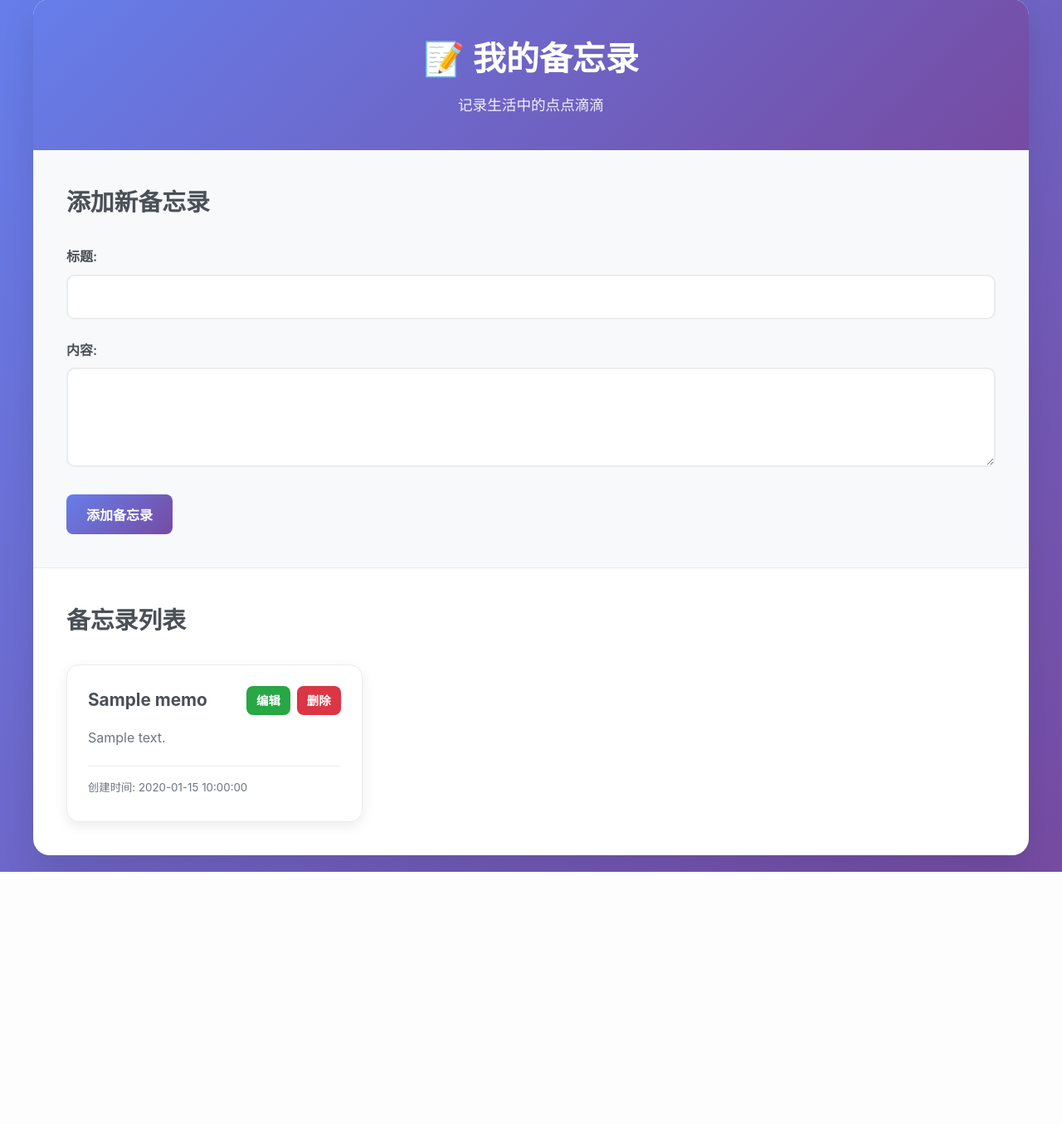
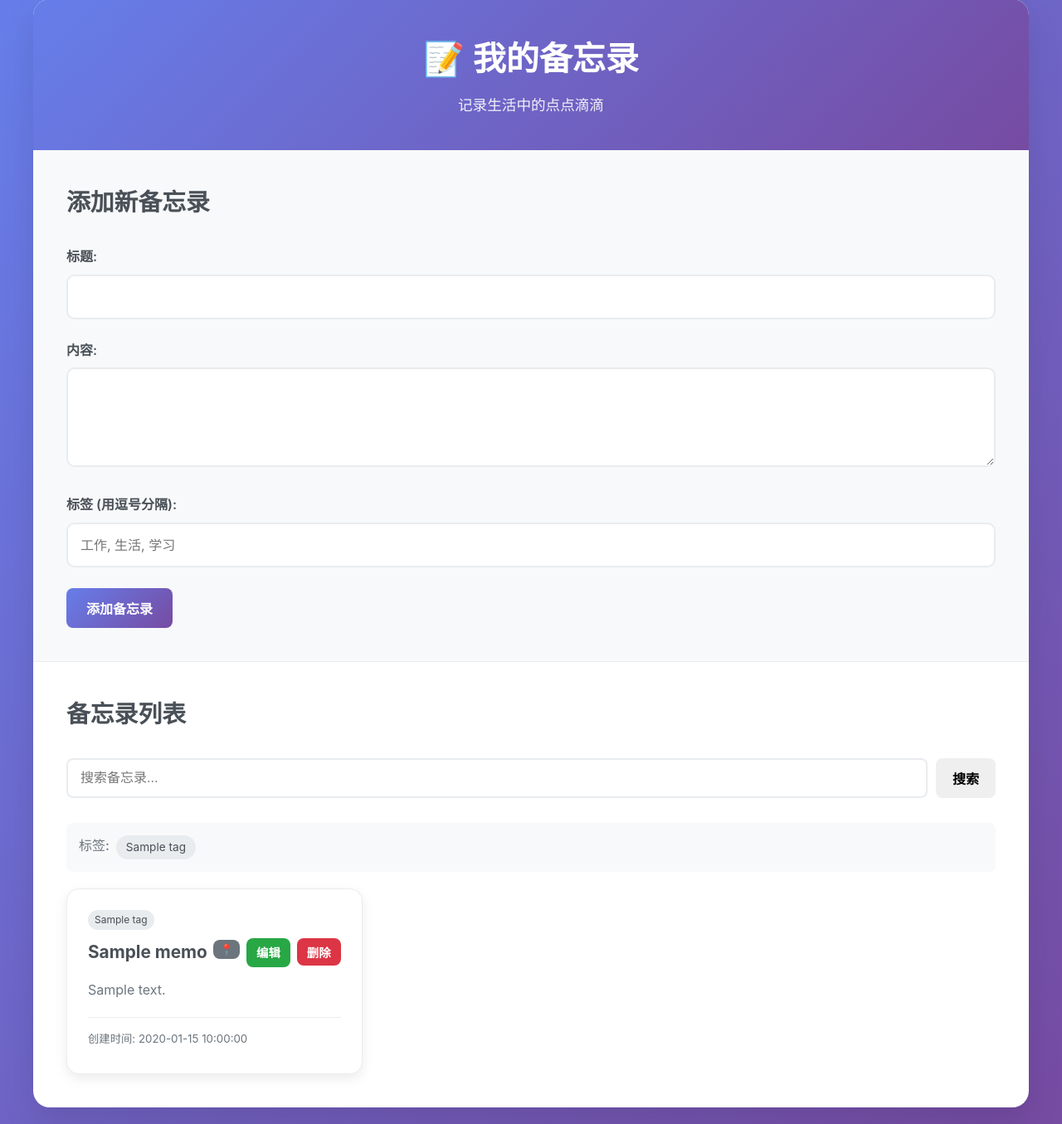
Before and after one commit to qrx-joe/note, a Flask app: template templates/index.html in a window 1280 px wide. Shown: the part 21-1376 px from the top of the page at 83% size. Before the commit the page ends 1072 px from the top, so only its background shows below. Run offline with Flask 3, Linux system fonts and the light colour scheme; the template is opened without the code that fills it: most values are stand-ins (such as "Sample title", 1, 10 or a date in 2020).

Commit message:
Add tags, search, pin, pagination and backup features

```diff
--- a/app.py
+++ b/app.py
@@ -1,12 +1,30 @@
 from flask import Flask, render_template, request, redirect, url_for, flash
 import json
 import os
+import uuid
+import msvcrt
+import shutil
 from datetime import datetime
 
 app = Flask(__name__)
-app.secret_key = 'your-secret-key-here'
+
+# 安全地生成 secret_key
+SECRET_KEY_FILE = '.secret_key'
+if os.path.exists(SECRET_KEY_FILE):
+    with open(SECRET_KEY_FILE, 'rb') as f:
+        app.secret_key = f.read()
+else:
+    app.secret_key = os.urandom(32)
+    with open(SECRET_KEY_FILE, 'wb') as f:
+        f.write(app.secret_key)
 
 DATA_FILE = 'memos.json'
+BACKUP_FILE = 'memos.json.bak'
+LOCK_FILE = 'memos.lock'
+
+def backup_data():
+    if os.path.exists(DATA_FILE):
+        shutil.copy2(DATA_FILE, BACKUP_FILE)
 
 def load_memos():
     if os.path.exists(DATA_FILE):
@@ -15,13 +33,55 @@ def load_memos():
     return []
 
 def save_memos(memos):
-    with open(DATA_FILE, 'w', encoding='utf-8') as f:
-        json.dump(memos, f, ensure_ascii=False, indent=2)
+    # 先备份
+    backup_data()
+    # 获取文件锁 (Windows)
+    lock_fd = None
+    try:
+        lock_fd = open(LOCK_FILE, 'w')
+        msvcrt.locking(lock_fd.fileno(), msvcrt.LK_LOCK, 1)
+        try:
+            with open(DATA_FILE, 'w', encoding='utf-8') as f:
+                json.dump(memos, f, ensure_ascii=False, indent=2)
+        finally:
+            msvcrt.locking(lock_fd.fileno(), msvcrt.LK_UNLCK, 1)
+    finally:
+        if lock_fd:
+            lock_fd.close()
 
 @app.route('/')
 def index():
     memos = load_memos()
-    return render_template('index.html', memos=memos)
+
+    # 置顶的放最前面
+    memos = sorted(memos, key=lambda m: (not m.get('pinned', False), m.get('created_at', '')), reverse=True)
+
+    # 搜索
+    q = request.args.get('q', '').strip()
+    if q:
+        q_lower = q.lower()
+        memos = [m for m in memos if q_lower in m.get('title', '').lower() or q_lower in m.get('content', '').lower()]
+
+    # 按标签筛选
+    tag = request.args.get('tag', '').strip()
+    if tag:
+        memos = [m for m in memos if tag in m.get('tags', [])]
+
+    # 分页
+    page = request.args.get('page', 1, type=int)
+    per_page = 10
+    total = len(memos)
+    memos_page = memos[(page-1)*per_page:page*per_page]
+    has_prev = page > 1
+    has_next = page * per_page < total
+
+    # 获取所有标签
+    all_tags = set()
+    for m in memos:
+        all_tags.update(m.get('tags', []))
+    all_tags = sorted(all_tags)
+
+    return render_template('index.html', memos=memos_page, search_query=q, page=page, has_prev=has_prev, has_next=has_next, current_tag=tag, all_tags=all_tags)
 
 @app.route('/add', methods=['POST'])
 def add_memo():
@@ -32,11 +92,16 @@ def add_memo():
         flash('标题和内容都不能为空！')
         return redirect(url_for('index'))
 
+    tags_raw = request.form.get('tags', '').strip()
+    tags = [t.strip() for t in tags_raw.split(',') if t.strip()]
+
     memos = load_memos()
     new_memo = {
-        'id': len(memos) + 1,
+        'id': str(uuid.uuid4()),
         'title': title,
         'content': content,
+        'tags': tags,
+        'pinned': False,
         'created_at': datetime.now().strftime('%Y-%m-%d %H:%M:%S'),
         'updated_at': datetime.now().strftime('%Y-%m-%d %H:%M:%S')
     }
@@ -46,7 +111,7 @@ def add_memo():
     flash('备忘录添加成功！')
     return redirect(url_for('index'))
 
-@app.route('/edit/<int:memo_id>', methods=['GET', 'POST'])
+@app.route('/edit/<memo_id>', methods=['GET', 'POST'])
 def edit_memo(memo_id):
     memos = load_memos()
     memo = next((m for m in memos if m['id'] == memo_id), None)
@@ -58,6 +123,8 @@ def edit_memo(memo_id):
     if request.method == 'POST':
         title = request.form.get('title', '').strip()
         content = request.form.get('content', '').strip()
+        tags_raw = request.form.get('tags', '').strip()
+        tags = [t.strip() for t in tags_raw.split(',') if t.strip()]
 
         if not title or not content:
             flash('标题和内容都不能为空！')
@@ -65,6 +132,7 @@ def edit_memo(memo_id):
 
         memo['title'] = title
         memo['content'] = content
+        memo['tags'] = tags
         memo['updated_at'] = datetime.now().strftime('%Y-%m-%d %H:%M:%S')
 
         save_memos(memos)
@@ -73,7 +141,7 @@ def edit_memo(memo_id):
 
     return render_template('edit.html', memo=memo)
 
-@app.route('/delete/<int:memo_id>')
+@app.route('/delete/<memo_id>', methods=['POST'])
 def delete_memo(memo_id):
     memos = load_memos()
     memos = [m for m in memos if m['id'] != memo_id]
@@ -81,5 +149,14 @@ def delete_memo(memo_id):
     flash('备忘录删除成功！')
     return redirect(url_for('index'))
 
+@app.route('/pin/<memo_id>', methods=['POST'])
+def pin_memo(memo_id):
+    memos = load_memos()
+    memo = next((m for m in memos if m['id'] == memo_id), None)
+    if memo:
+        memo['pinned'] = not memo.get('pinned', False)
+        save_memos(memos)
+    return redirect(url_for('index'))
+
 if __name__ == '__main__':
     app.run(debug=True)
--- a/static/style.css
+++ b/static/style.css
@@ -245,6 +245,133 @@ header p {
     justify-content: flex-start;
 }
 
+.search-form {
+    display: flex;
+    gap: 10px;
+    margin-bottom: 30px;
+}
+
+.search-form input {
+    flex: 1;
+    padding: 12px 15px;
+    border: 2px solid #e9ecef;
+    border-radius: 8px;
+    font-size: 1rem;
+}
+
+.search-form input:focus {
+    outline: none;
+    border-color: #667eea;
+}
+
+.search-form .btn {
+    padding: 12px 20px;
+    white-space: nowrap;
+}
+
+.pagination {
+    display: flex;
+    justify-content: center;
+    align-items: center;
+    gap: 15px;
+    margin-top: 30px;
+    padding-top: 20px;
+    border-top: 1px solid #e9ecef;
+}
+
+.pagination a {
+    padding: 8px 16px;
+    background: #667eea;
+    color: white;
+    border-radius: 6px;
+    text-decoration: none;
+}
+
+.pagination a:hover {
+    background: #764ba2;
+}
+
+.pagination span {
+    color: #6c757d;
+    font-weight: 500;
+}
+
+/* 标签样式 */
+.tags-filter {
+    display: flex;
+    flex-wrap: wrap;
+    gap: 8px;
+    margin-bottom: 20px;
+    padding: 15px;
+    background: #f8f9fa;
+    border-radius: 8px;
+}
+
+.tags-filter span {
+    font-weight: 500;
+    color: #6c757d;
+}
+
+.tags-filter .tag {
+    padding: 4px 12px;
+    background: #e9ecef;
+    border-radius: 20px;
+    font-size: 0.85rem;
+    color: #495057;
+    text-decoration: none;
+    transition: all 0.2s;
+}
+
+.tags-filter .tag:hover {
+    background: #667eea;
+    color: white;
+}
+
+.tags-filter .tag.active {
+    background: #667eea;
+    color: white;
+}
+
+.memo-tags {
+    display: flex;
+    flex-wrap: wrap;
+    gap: 6px;
+    margin-bottom: 10px;
+}
+
+.memo-tags .tag {
+    padding: 2px 8px;
+    background: #e9ecef;
+    border-radius: 12px;
+    font-size: 0.75rem;
+    color: #495057;
+}
+
+.pin-badge {
+    display: inline-block;
+    padding: 2px 8px;
+    background: #ffc107;
+    border-radius: 4px;
+    font-size: 0.75rem;
+    color: #212529;
+    margin-right: 8px;
+}
+
+.memo-card.pinned {
+    border: 2px solid #ffc107;
+}
+
+.btn-pin {
+    background: #6c757d;
+    color: white;
+    padding: 4px 8px;
+    font-size: 0.8rem;
+}
+
+.btn-pin:hover {
+    background: #5a6268;
+}
+
 @media (max-width: 768px) {
     .container {
         margin: 10px;
--- a/templates/edit.html
+++ b/templates/edit.html
@@ -33,6 +33,10 @@
                     <label for="content">内容:</label>
                     <textarea id="content" name="content" rows="6" required>{{ memo.content }}</textarea>
                 </div>
+                <div class="form-group">
+                    <label for="tags">标签 (用逗号分隔):</label>
+                    <input type="text" id="tags" name="tags" value="{{ memo.tags|join(', ') }}" placeholder="工作, 生活, 学习">
+                </div>
                 <div class="form-actions">
                     <button type="submit" class="btn btn-primary">保存修改</button>
                     <a href="{{ url_for('index') }}" class="btn btn-secondary">取消</a>
--- a/templates/index.html
+++ b/templates/index.html
@@ -34,21 +34,60 @@
                     <label for="content">内容:</label>
                     <textarea id="content" name="content" rows="4" required></textarea>
                 </div>
+                <div class="form-group">
+                    <label for="tags">标签 (用逗号分隔):</label>
+                    <input type="text" id="tags" name="tags" placeholder="工作, 生活, 学习">
+                </div>
                 <button type="submit" class="btn btn-primary">添加备忘录</button>
             </form>
         </div>
 
         <div class="memos-list">
             <h2>备忘录列表</h2>
+
+            <form method="GET" action="{{ url_for('index') }}" class="search-form">
+                <input type="text" name="q" placeholder="搜索备忘录..." value="{{ search_query }}">
+                <button type="submit" class="btn">搜索</button>
+                {% if search_query or current_tag %}
+                    <a href="{{ url_for('index') }}" class="btn">清除</a>
+                {% endif %}
+            </form>
+
+            {% if all_tags %}
+            <div class="tags-filter">
+                <span>标签:</span>
+                {% for t in all_tags %}
+                    <a href="{{ url_for('index') }}?tag={{ t }}{% if search_query %}&q={{ search_query }}{% endif %}" class="tag{% if t == current_tag %} active{% endif %}">{{ t }}</a>
+                {% endfor %}
+            </div>
+            {% endif %}
+
             {% if memos %}
                 <div class="memos-grid">
                     {% for memo in memos %}
-                        <div class="memo-card">
+                        <div class="memo-card{% if memo.pinned %} pinned{% endif %}">
+                            {% if memo.tags %}
+                            <div class="memo-tags">
+                                {% for tag in memo.tags %}
+                                    <span class="tag">{{ tag }}</span>
+                                {% endfor %}
+                            </div>
+                            {% endif %}
                             <div class="memo-header">
+                                {% if memo.pinned %}
+                                <span class="pin-badge">置顶</span>
+                                {% endif %}
                                 <h3>{{ memo.title }}</h3>
                                 <div class="memo-actions">
+                                    <form method="POST" action="{{ url_for('pin_memo', memo_id=memo.id) }}" style="display:inline">
+                                        <button type="submit" class="btn btn-sm btn-pin" title="{% if memo.pinned %}取消置顶{% else %}置顶{% endif %}">
+                                            {% if memo.pinned %}📌{% else %}📍{% endif %}
+                                        </button>
+                                    </form>
                                     <a href="{{ url_for('edit_memo', memo_id=memo.id) }}" class="btn btn-sm btn-edit">编辑</a>
-                                    <a href="{{ url_for('delete_memo', memo_id=memo.id) }}" class="btn btn-sm btn-delete" onclick="return confirm('确定要删除这个备忘录吗？')">删除</a>
+                                    <form method="POST" action="{{ url_for('delete_memo', memo_id=memo.id) }}" style="display:inline">
+                                        <button type="submit" class="btn btn-sm btn-delete" onclick="return confirm('确定要删除这个备忘录吗？')">删除</button>
+                                    </form>
                                 </div>
                             </div>
                             <div class="memo-content">
@@ -63,6 +102,18 @@
                         </div>
                     {% endfor %}
                 </div>
+
+                {% if has_prev or has_next %}
+                <div class="pagination">
+                    {% if has_prev %}
+                        <a href="{{ url_for('index') }}?page={{ page-1 }}{% if search_query %}&q={{ search_query }}{% endif %}">上一页</a>
+                    {% endif %}
+                    <span>第 {{ page }} 页</span>
+                    {% if has_next %}
+                        <a href="{{ url_for('index') }}?page={{ page+1 }}{% if search_query %}&q={{ search_query }}{% endif %}">下一页</a>
+                    {% endif %}
+                </div>
+                {% endif %}
             {% else %}
                 <div class="empty-state">
                     <p>还没有备忘录，快来添加第一个吧！</p>
```
Also changed, not shown: docs/IMPROVEMENT_SUGGESTIONS.md (added, +223 -0 lines), memos.json (+8 -0 lines), 1 other file.
